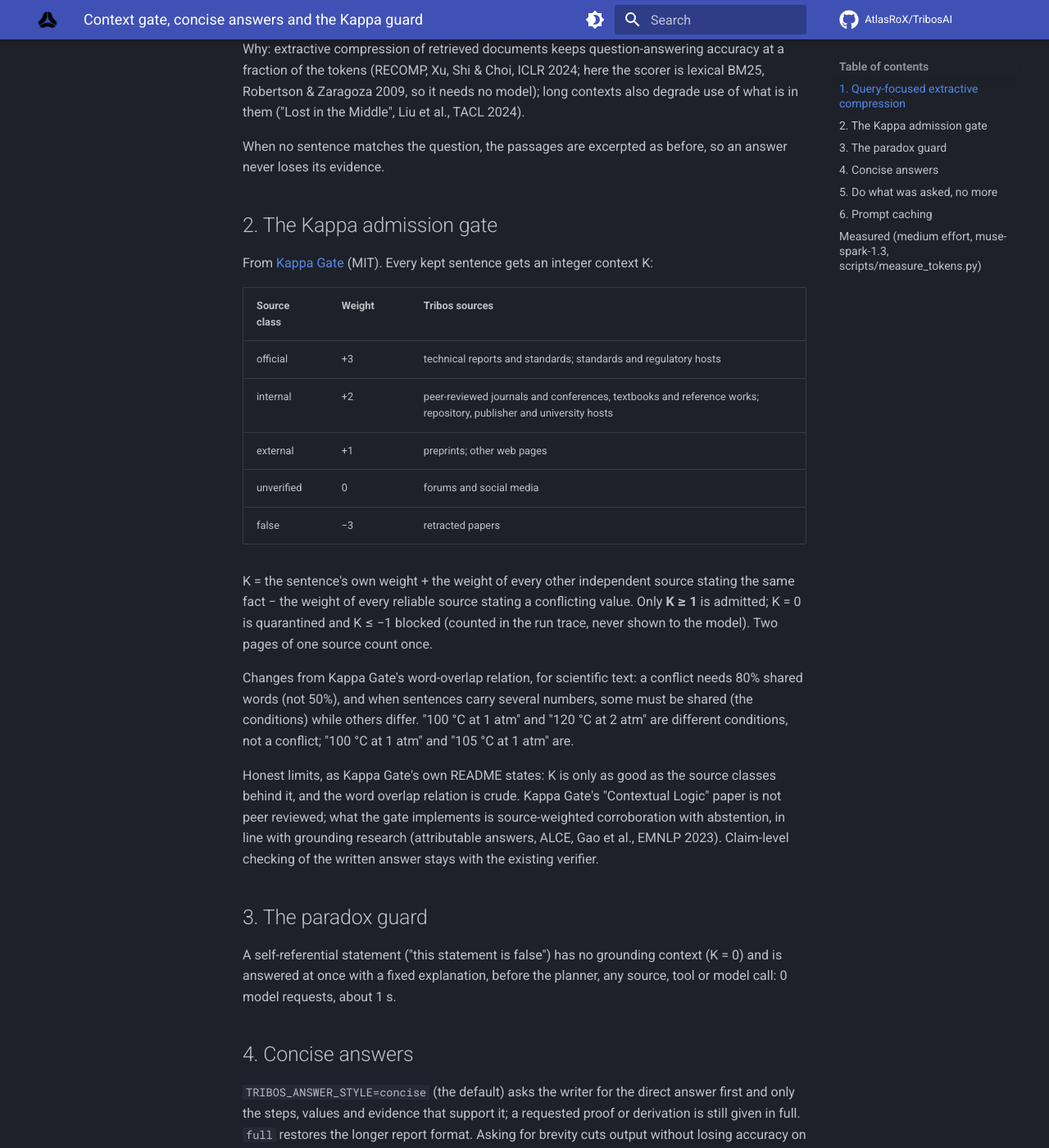
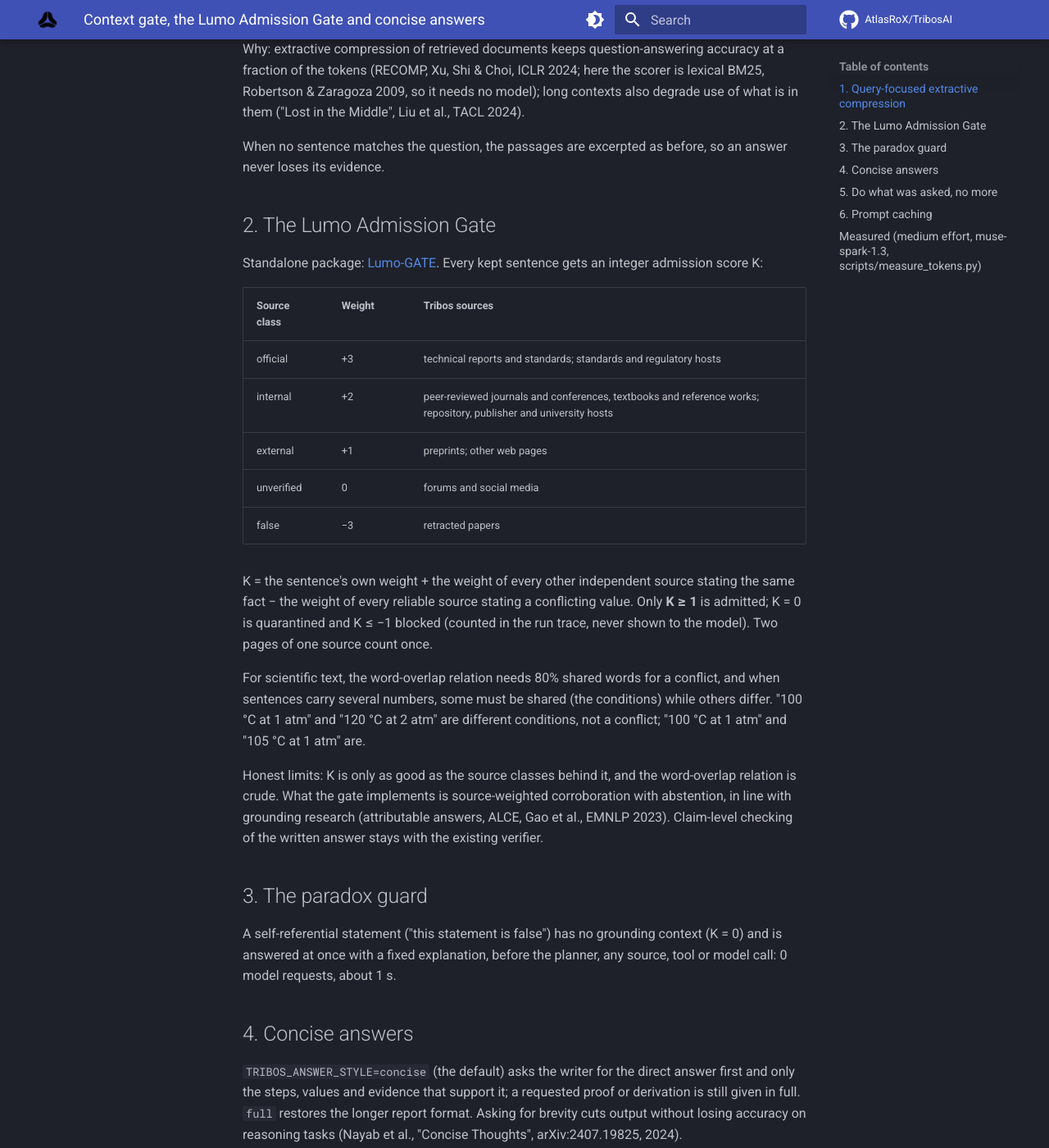
Before and after one commit to AtlasRoX/TribosAI, an MkDocs documentation site: the page built from docs/agentic/context-gate.md, in a window 1280 px wide and 1400 px high, scrolled down 508 px. Shown: the whole window at 82% size. Built offline with MkDocs 1.6.1 and Material for MkDocs 9.7.7, drawn with Linux system fonts in a browser that asks for light colours; comment, search, counter and statistics services are not loaded; some of the changed text lies outside the part shown.

Commit message:
feat(context): name the admission gate the Lumo Admission Gate
The sentence-admission step of the context gate (source-weighted corroboration with abstention,
admitted / quarantined / blocked by the admission score K) is now the Lumo Admission Gate across
the code, the paradox guard reply and its framework label (lumo-gate), the run trace, the
TRIBOS_CONTEXT_GATE description (env reference regenerated), the docs and the README, which links
the standalone package at https://github.com/AtlasRoX/Lumo-GATE. Behaviour is unchanged.

```diff
--- a/docs/agentic/context-gate.md
+++ b/docs/agentic/context-gate.md
@@ -1,4 +1,4 @@
-# Context gate, concise answers and the Kappa guard
+# Context gate, the Lumo Admission Gate and concise answers
 
 What reaches the answer model, how long the answer is, and what is never sent at all. Code:
 [context_gate.py](../../tribos/agents/context_gate.py), wired in [prompts.py](../../tribos/agents/prompts.py)
@@ -16,10 +16,10 @@ model); long contexts also degrade use of what is in them ("Lost in the Middle",
 
 When no sentence matches the question, the passages are excerpted as before, so an answer never loses its evidence.
 
-## 2. The Kappa admission gate
+## 2. The Lumo Admission Gate
 
-From [Kappa Gate](https://github.com/amirxon3513-ship-it/Kappa-gate) (MIT). Every kept sentence gets an integer
-context K:
+Standalone package: [Lumo-GATE](https://github.com/AtlasRoX/Lumo-GATE). Every kept sentence gets an integer
+admission score K:
 
 | Source class | Weight | Tribos sources |
 |---|---|---|
@@ -33,14 +33,13 @@ K = the sentence's own weight + the weight of every other independent source sta
 every reliable source stating a conflicting value. Only **K ≥ 1** is admitted; K = 0 is quarantined and K ≤ −1 blocked
 (counted in the run trace, never shown to the model). Two pages of one source count once.
 
-Changes from Kappa Gate's word-overlap relation, for scientific text: a conflict needs 80% shared words (not 50%), and
+For scientific text, the word-overlap relation needs 80% shared words for a conflict, and
 when sentences carry several numbers, some must be shared (the conditions) while others differ. "100 °C at 1 atm"
 and "120 °C at 2 atm" are different conditions, not a conflict; "100 °C at 1 atm" and "105 °C at 1 atm" are.
 
-Honest limits, as Kappa Gate's own README states: K is only as good as the source classes behind it, and the word
-overlap relation is crude. Kappa Gate's "Contextual Logic" paper is not peer reviewed; what the gate implements is
-source-weighted corroboration with abstention, in line with grounding research (attributable answers, ALCE, Gao et
-al., EMNLP 2023). Claim-level checking of the written answer stays with the existing verifier.
+Honest limits: K is only as good as the source classes behind it, and the word-overlap relation is crude. What the
+gate implements is source-weighted corroboration with abstention, in line with grounding research (attributable
+answers, ALCE, Gao et al., EMNLP 2023). Claim-level checking of the written answer stays with the existing verifier.
 
 ## 3. The paradox guard
 
```
Also changed, not shown: README.md (+1 -1 lines), docs/configuration.md (+1 -1 lines), 8 other files.
